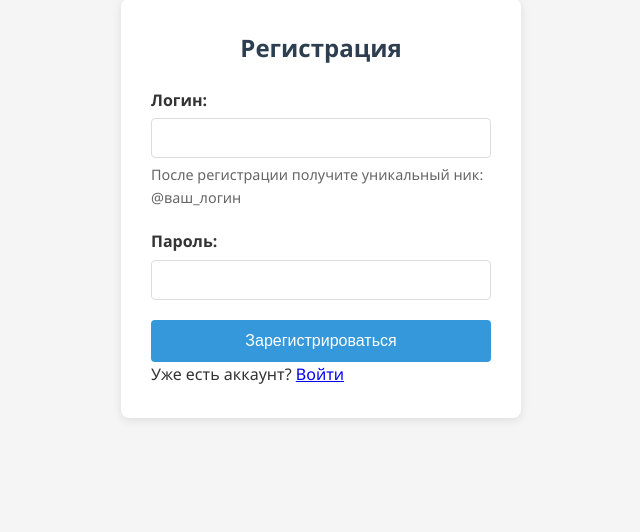
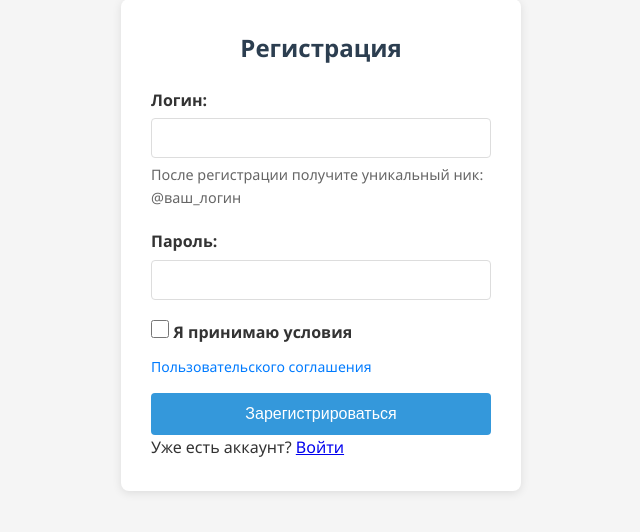
Before and after one commit to ZagustiTEL/BochkaGoblinov, a Flask app: page /register in a window 1280 px wide. Shown: the part 141-673 px from the top of the page, without its empty margins (319-959 px from the left). Run offline with Flask 3, Linux system fonts and the light colour scheme.

Commit message:
Update register.html

```diff
--- a/Мессенджер MAX/templates/register.html
+++ b/Мессенджер MAX/templates/register.html
@@ -7,7 +7,7 @@
     {% if error %}
         <div class="error">{{ error }}</div>
     {% endif %}
-    <form method="POST">
+    <form method="POST" id="register-form">
         <div class="form-group">
             <label for="username">Логин:</label>
             <input type="text" id="username" name="username" required>
@@ -17,8 +17,96 @@
             <label for="password">Пароль:</label>
             <input type="password" id="password" name="password" required>
         </div>
-        <button type="submit">Зарегистрироваться</button>
+
+        <!-- Блок с галочкой и ссылкой на соглашение -->
+        <div class="form-group checkbox-group">
+            <label class="checkbox-label">
+                <input type="checkbox" id="terms" name="terms" required>
+                <span>Я принимаю условия</span>
+            </label>
+            <a href="{{ url_for('policy') }}" target="_blank" class="policy-link">Пользовательского соглашения</a>
+        </div>
+
+        <button type="submit" id="register-btn">Зарегистрироваться</button>
     </form>
     <p>Уже есть аккаунт? <a href="{{ url_for('login') }}">Войти</a></p>
 </div>
+
+<style>
+.checkbox-group {
+    display: flex;
+    align-items: center;
+    flex-wrap: wrap;
+    gap: 5px;
+    margin: 15px 0;
+}
+
+.checkbox-label {
+    display: flex;
+    align-items: center;
+    gap: 8px;
+    cursor: pointer;
+}
+
+.checkbox-label input[type="checkbox"] {
+    width: 18px;
+    height: 18px;
+    cursor: pointer;
+}
+
+.policy-link {
+    color: #007bff;
+    text-decoration: none;
+    font-size: 14px;
+}
+
+.policy-link:hover {
+    text-decoration: underline;
+}
+
+#register-btn:disabled {
+    opacity: 0.5;
+    cursor: not-allowed;
+}
+
+.error-message {
+    color: #dc3545;
+    font-size: 13px;
+    margin-top: 5px;
+}
+</style>
+
+<script>
+document.addEventListener('DOMContentLoaded', function() {
+    const form = document.getElementById('register-form');
+    const checkbox = document.getElementById('terms');
+    const submitBtn = document.getElementById('register-btn');
+
+    // Функция для проверки состояния чекбокса
+    function checkTerms() {
+        if (!checkbox.checked) {
+            alert('Пожалуйста, примите Пользовательское соглашение');
+            return false;
+        }
+        return true;
+    }
+
+    // Добавляем обработчик на отправку формы
+    form.addEventListener('submit', function(e) {
+        if (!checkTerms()) {
+            e.preventDefault();
+        }
+    });
+
+    // Визуальная обратная связь
+    checkbox.addEventListener('change', function() {
+        // Можно добавить/убрать класс для кнопки
+        if (this.checked) {
+            submitBtn.classList.remove('disabled');
+        } else {
+            submitBtn.classList.add('disabled');
+        }
+    });
+});
+</script>
 {% endblock %}
```
